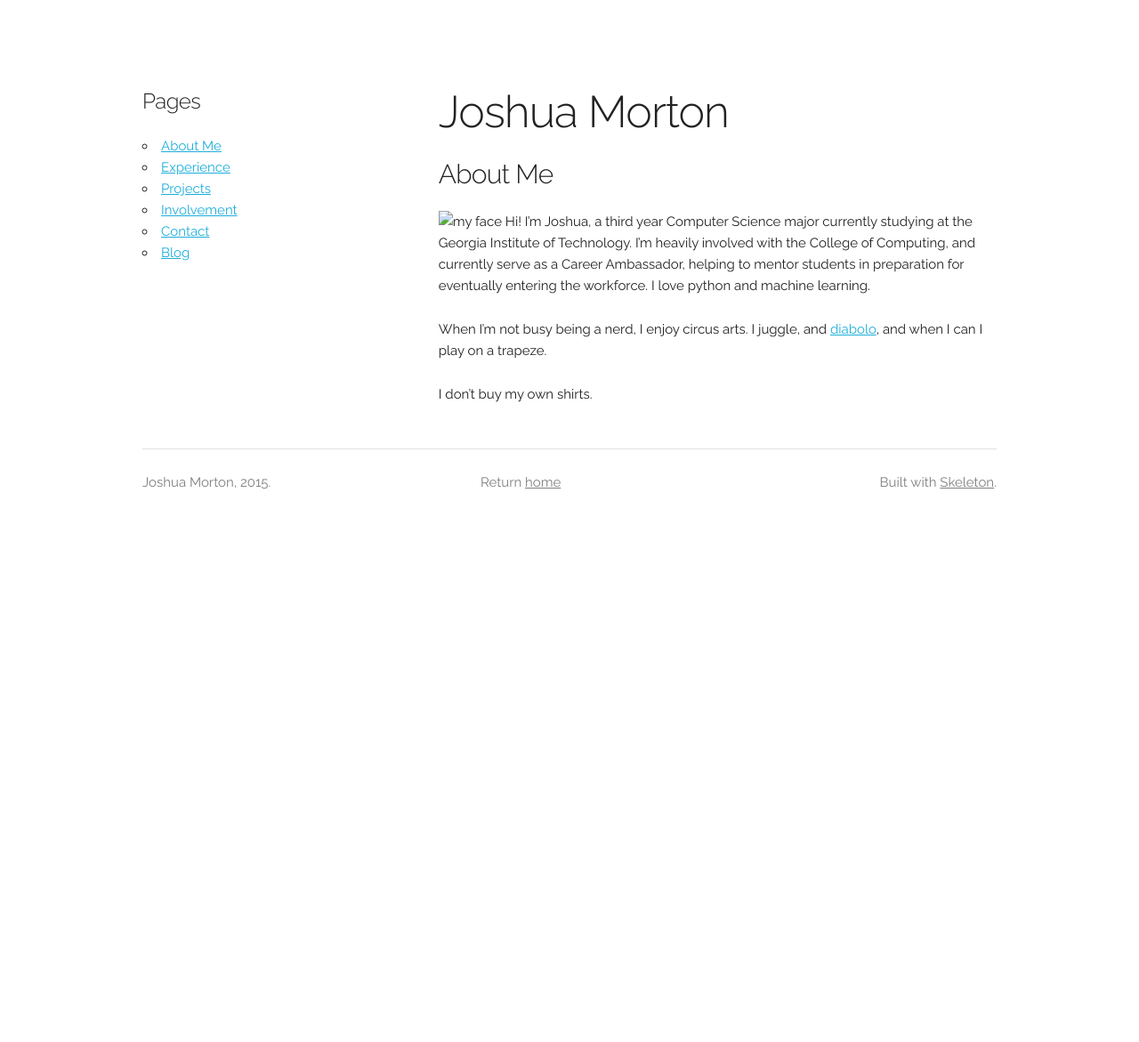
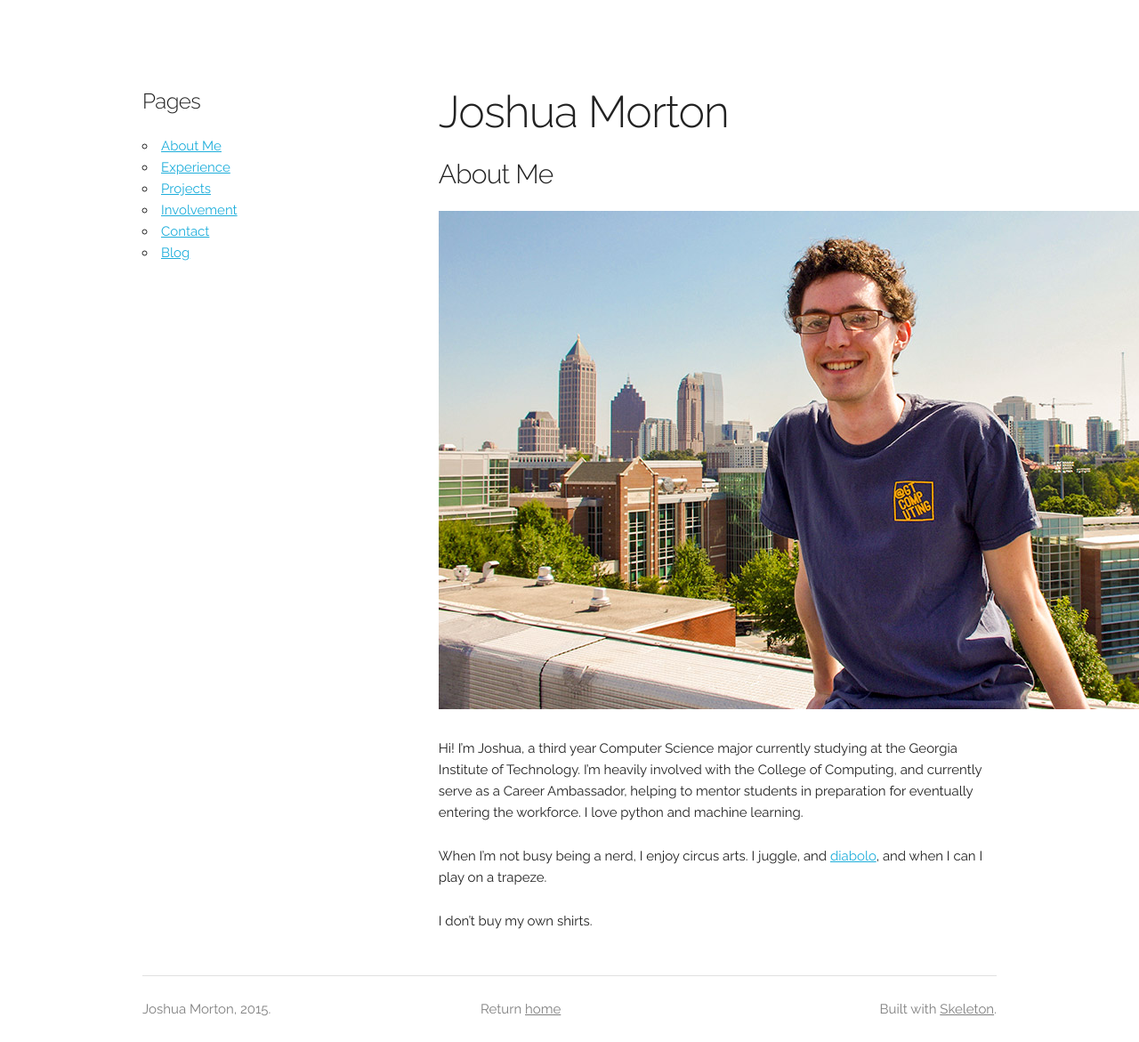
Before and after one commit to joshuamorton/joshuamorton.github.com, a Jekyll site: the page built from index.md, in a window 1280 px wide. Shown: the whole page at 89% size. Built offline with Jekyll 4.4.1, drawn with Linux system fonts in a browser that asks for light colours; Markdown is read by kramdown in place of the engine named in the settings; before the commit the page ends 900 px from its top, so only the background shows below that.

Commit message:
added https links so picture appear

```diff
--- a/index.md
+++ b/index.md
@@ -7,7 +7,8 @@ priority: 1
 #Joshua Morton
 ####About Me
 
-![my face]({{ site.url }}/assets/jmortonface.jpg)
+![my face](https://{{ site.url }}/assets/jmortonface.jpg)
+
 Hi! I'm Joshua, a third year Computer Science major currently studying at the Georgia Institute of Technology. I'm heavily involved with the College of Computing, and currently serve as a Career Ambassador, helping to mentor students in preparation for eventually entering the workforce. I love python and machine learning.
 
 When I'm not busy being a nerd, I enjoy circus arts. I juggle, and [diabolo](https://www.youtube.com/watch?v=GLjUsD_ymWw), and when I can I play on a trapeze.
```
Also changed, not shown: projects.md (+1 -1 lines).
